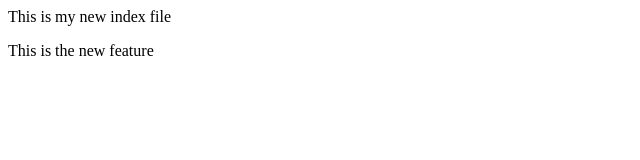
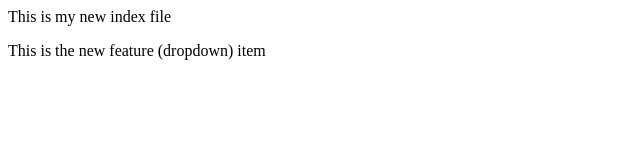
Before and after one commit to Shilpa-Coding/lrepo, a plain HTML site: page index.html in a window 1280 px wide. Shown: the whole page, without its empty margins (0-640 px from the left). Drawn offline with Linux system fonts and the light colour scheme.

Commit message:
Add dropdown

```diff
--- a/index.html
+++ b/index.html
@@ -1,2 +1,2 @@
 <p>  This is my new index file </p>
-<p> This is the new feature</p>
+<p> This is the new feature (dropdown) item</p>
```
